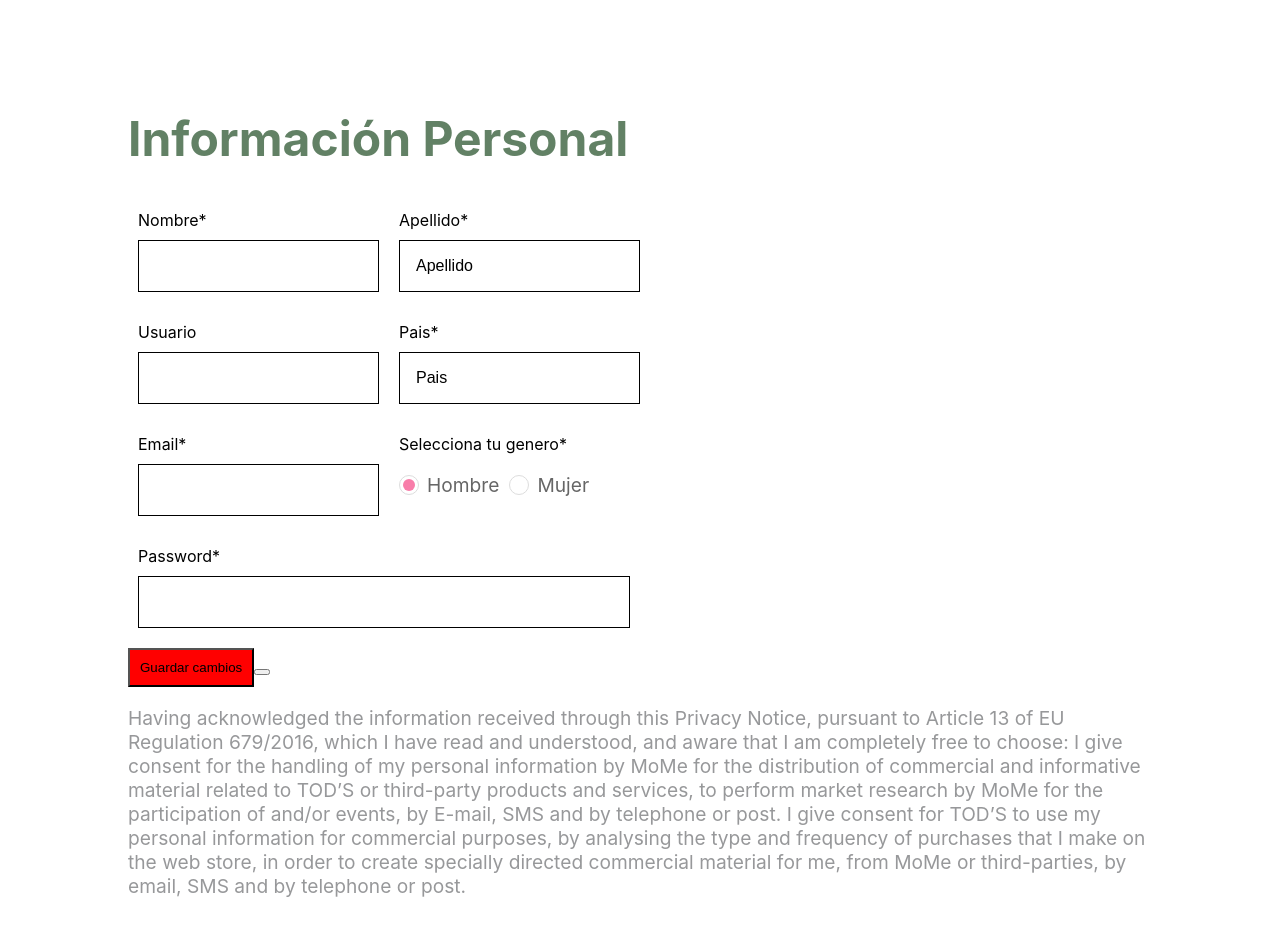
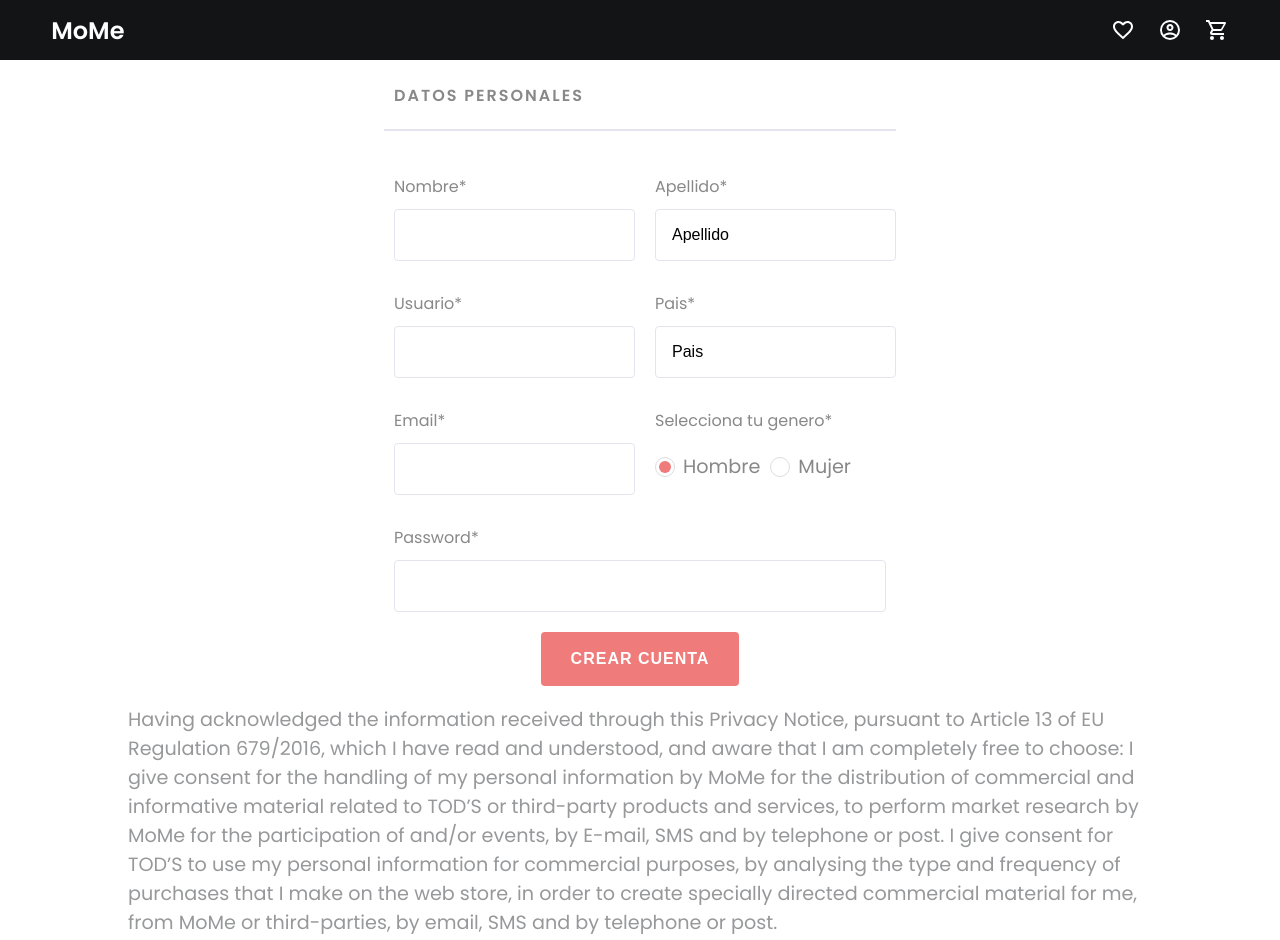
Before and after one commit to merrymustard/mome, a React app in the folder frontend/: page /signup in a window 1280 px wide. Before the commit the page ends 917 px from the top, so only its background shows below. Built offline with nearby package versions, Linux system fonts and the light colour scheme; some packages are replaced by stand-ins of ours.

Commit message:
signup styled compleated, nav bar added with logo and icons, not working tho

```diff
--- a/frontend/package.json
+++ b/frontend/package.json
@@ -4,8 +4,11 @@
   "private": true,
   "dependencies": {
     "@mdi/font": "^4.7.95",
+    "@mdi/js": "^4.7.95",
+    "@mdi/react": "^1.2.1",
     "axios": "^0.19.0",
     "react": "^16.10.0",
+    "react-burger-menu": "^2.6.13",
     "react-dom": "^16.10.0",
     "react-router-dom": "^5.1.2",
     "react-scripts": "3.1.2",
--- a/frontend/src/Router.js
+++ b/frontend/src/Router.js
@@ -6,9 +6,11 @@ import LogIn from "./components/LogIn";
 import Profile from "./components/Profile";
 import AddProducts from "./components/AddProducts"
 import NotFound from "./components/404/NotFound.js";
+import NavBar from "./components/NavBar"
 
 const Router = () => (
   <BrowserRouter>
+  <NavBar></NavBar>
     <Switch>
       <Route exact path="/" component={Home} />
       <Route exact path="/login" component={LogIn} />
--- a/frontend/src/components/NavBar.js
+++ b/frontend/src/components/NavBar.js
@@ -1,12 +1,42 @@
 import React from "react";
 import { MyContext } from "../context";
+import { NavMain } from "../styledComponents/StyledComps";
+import Icon from "@mdi/react";
 
-export default function NavBar(){
-	return(
-		<MyContext.Consumer>
-		{context => (
-			<h1>Navbar</h1>
-		)}
-		</MyContext.Consumer>
-	)
+import {
+  mdiAccountCircleOutline,
+  mdiHeartOutline,
+  mdiCartOutline
+} from "@mdi/js";
+
+export default function NavBar() {
+  return (
+    <MyContext.Consumer>
+      {context => (
+        <NavMain>
+          <h1 className="logo">MoMe</h1>
+          <div className="main-nav-icons">
+            <Icon className="icons-main-nav"
+              path={mdiHeartOutline}
+              title="Heart Favorites"
+              size={1}
+              color="white"
+            />
+            <Icon
+              path={mdiAccountCircleOutline}
+              title="User Profile"
+              size={1}
+              color="white"
+            />
+            <Icon
+              path={mdiCartOutline}
+              title="User Profile"
+              size={1}
+              color="white"
+            />
+          </div>
+        </NavMain>
+      )}
+    </MyContext.Consumer>
+  );
 }
--- a/frontend/src/components/SignUp.js
+++ b/frontend/src/components/SignUp.js
@@ -1,6 +1,12 @@
 import React from "react";
 import { MyContext } from "../context";
-import { SignUpTag, MainWrapperield, MainBtn } from "../styledComponents/StyledComps";
+import {
+  SignUpTag,
+  MainWrapperield,
+  MainBtn,
+  RowContainerRadio,
+  CenterizeMe
+} from "../styledComponents/StyledComps";
 
 export default function SignupContainer(props) {
   return (
@@ -14,8 +20,11 @@ export default function SignupContainer(props) {
           }}
         >
           <MainWrapperield>
-            <h1>Información Personal</h1>
-
+            <h1 className="tenpix">Registro</h1>
+            <h4 className="tenpix">Datos Personales</h4>
+            <hr />
+            {/* <small>*Campo obligatorio</small>*/}
+            <br/>
             {/* row1 */}
             <div className="row-container">
               <div className="form-container">
@@ -40,7 +49,7 @@ export default function SignupContainer(props) {
             {/* row2 */}
             <div className="row-container">
               <div className="form-container">
-                <label for="Username">Usuario</label>
+                <label for="Username">Usuario*</label>
                 <input
                   type="text"
                   name="username"
@@ -74,7 +83,7 @@ export default function SignupContainer(props) {
               <div className="form-container">
                 {/* genero radio */}
                 <label for="category">Selecciona tu genero*</label>
-                <div
+                <RowContainerRadio
                   className="row-container-radio"
                   onChange={e => context.handleInput(e, "newProduct")}
                 >
@@ -97,7 +106,7 @@ export default function SignupContainer(props) {
                     />
                     <label for="test2">Mujer</label>
                   </p>
-                </div>
+                </RowContainerRadio>
                 {/* genero radio end */}
               </div>
             </div>
@@ -114,15 +123,9 @@ export default function SignupContainer(props) {
                 />
               </div>
             </div>
-
-
-
-              <MainBtn type="button" value="Guardar cambios">
-            </MainBtn>
-            <button type="submit"></button>
-
-
-
+            <CenterizeMe>
+              <MainBtn type="submit" value="Crear Cuenta"></MainBtn>
+            </CenterizeMe>
           </MainWrapperield>
 
           <div>
@@ -142,7 +145,6 @@ export default function SignupContainer(props) {
               telephone or post.
             </p>
           </div>
-
         </SignUpTag>
       )}
     </MyContext.Consumer>
--- a/frontend/src/index.css
+++ b/frontend/src/index.css
@@ -1,8 +1,12 @@
+@import url('https://fonts.googleapis.com/css?family=Poppins:200,400,600&display=swap');
+
 body {
   margin: 0;
   text-align: center;
-  font-family: -apple-system, BlinkMacSystemFont, 'Segoe UI', 'Roboto', 'Oxygen', 'Ubuntu',
-    'Cantarell', 'Fira Sans', 'Droid Sans', 'Helvetica Neue', sans-serif;
+  font-family: 'Poppins', sans-serif;
+
+  /* font-family: -apple-system, BlinkMacSystemFont, 'Segoe UI', 'Roboto', 'Oxygen', 'Ubuntu',
+    'Cantarell', 'Fira Sans', 'Droid Sans', 'Helvetica Neue', sans-serif; */
   -webkit-font-smoothing: antialiased;
   -moz-osx-font-smoothing: grayscale;
 }
--- a/frontend/src/index.js
+++ b/frontend/src/index.js
@@ -4,9 +4,11 @@ import "./index.css";
 import Router from "./Router";
 import * as serviceWorker from "./serviceWorker";
 import MyProvider from "./context";
+import GlobalStyles from "./styledComponents/Theme";
 
 ReactDOM.render(
   <MyProvider>
+    <GlobalStyles />
     <Router />
   </MyProvider>,
   document.getElementById("root")
--- a/frontend/src/styledComponents/StyledComps.js
+++ b/frontend/src/styledComponents/StyledComps.js
@@ -1,12 +1,24 @@
 import styled from "styled-components";
 
-//sign up form
+/////color palette
+export const colors = {
+  primary: " #0f0d35",
+  // primary: " #201e45",
+  secondary: "#404267",
+  secondaryLight: "#e4e4ef",
+  accent: "#f07b7b",
+  darkBlack: "#131415",
+  midGray: "#888888",
+  lighGray: "#F5F5F5"
+};
+
+////////// sign up form
 export const SignUpTag = styled.form`
-  ${"" /* background-image: url("/images/oval-bg.png");
-  background-repeat: no-repeat;
-  background-size: cover; */}
   width: 100vw;
   height: 100vh;
+  display: flex;
+  justify-content: center;
+  align-items: center;
   padding: 6% 10%;
   text-align: left;
   box-sizing: border-box;
@@ -18,7 +30,14 @@ export const SignUpTag = styled.form`
   }
   h1 {
     font-size: 3rem;
-    color: #628165;
+    font-weight: 200;
+    color: ${colors.darkBlack};
+  }
+  h4 {
+    text-transform: uppercase;
+    letter-spacing: 2px;
+    font-weight: 600;
+    color: ${colors.midGray};
   }
 `;
 
@@ -70,24 +89,23 @@ export const AddProdTag = styled.form`
   }
 `;
 
+////////// Buttons
 export const MainBtn = styled.input`
-  padding: 10px;
-	background-color: red;
-
+  padding: 18px 30px;
+  background-color: ${colors.accent};
+  border: none;
+  font-size: 1rem;
+  text-transform: uppercase;
+  letter-spacing: 1px;
+  font-weight: 600;
+  color: white;
+  border-radius: 4px;
 `;
 
-// forms main skeleton
-export const MainWrapperield = styled.div`
-    width: 50%;
-    @media (max-width: 768px) {
-      width: 100%;
-    }
-
-    .row-container-radio {
+///////////Radiobuttons
+export const RowContainerRadio = styled.div`
   display: flex;
   flex-direction: row;
-
-      ${"" /* radio button styles */}
   [type="radio"]:checked,
   [type="radio"]:not(:checked) {
     position: absolute;
@@ -119,7 +137,7 @@ export const MainWrapperield = styled.div`
     content: "";
     width: 12px;
     height: 12px;
-        background: #f87da9;
+    background: ${colors.accent};
     position: absolute;
     top: 4px;
     left: 4px;
@@ -137,7 +155,31 @@ export const MainWrapperield = styled.div`
     -webkit-transform: scale(1);
     transform: scale(1);
   }
-      ${"" /* end radio buttons style */}
+`;
+
+export const CenterizeMe = styled.div`
+  display: flex;
+  flex-direction: center;
+  justify-content: center;
+`;
+
+////////// forms main skeleton
+export const MainWrapperield = styled.div`
+    width: 50%;
+    @media (max-width: 768px) {
+      width: 100%;
+    }
+		hr{
+		border: ${colors.secondaryLight} solid 0.5px;
+		}
+	small{
+		float: right;
+		font-size: .8rem;
+		color: ${colors.midGray};
+		margin-bottom: 20px;
+	}
+		.tenpix{
+			margin-left: 10px;
 		}
 
     .row-container {
@@ -153,6 +195,9 @@ export const MainWrapperield = styled.div`
         flex-direction: column;
         margin: 10px 0;
         width: 100%;
+				 label{
+					 color: ${colors.midGray}
+				 }
         .radio-btn-h {
           display: flex;
           flex-direction: row;
@@ -162,16 +207,16 @@ export const MainWrapperield = styled.div`
             font-size: 3rem;
           }
         }
-
         label {
           margin-left: 10px;
         }
       }
       input {
         padding: 16px;
-        border: black solid 1px;
+        border: ${colors.secondaryLight} solid 1px;
         margin: 10px;
         font-size: 1rem;
+				border-radius: 4px;
       }
     }
   }
@@ -251,3 +296,30 @@ export const ProfileTag = styled.form`
     }
   }
 `;
+
+////////// main nav
+export const NavMain = styled.nav`
+.logo{
+	color: white;
+}
+	width: 100vw;
+	height: 60px;
+	background-color: ${colors.darkBlack};
+	top: 0;
+	position: fixed;
+	box-sizing: border-box;
+	display: flex;
+	justify-content: space-between;
+	align-items: center;
+	padding: 0 4%;
+	.main-nav-icons{
+		width: 10%;
+		display: flex;
+		align-content: center;
+		justify-content: space-between;
+		@media (max-width: 768px) {
+				width:24%;
+			}
+    }
+	}
+`;
--- a/frontend/src/styledComponents/Theme.js
+++ b/frontend/src/styledComponents/Theme.js
@@ -1,67 +1,18 @@
-// import styled, { createGlobalStyle } from "styled-components";
+import { createGlobalStyle } from "styled-components";
 
-// const GlobalStyles = createGlobalStyle`
-//   background-image: url("/images/oval-bg.png");
-//   background-repeat: no-repeat;
-//   background-size: cover;
-//   width: 100vw;
-//   height: 100vh;
-//   padding: 6% 10%;
-//   text-align: left;
-//   box-sizing: border-box;
-//   display: flex;
-//   flex-direction: row;
-//   p {
-//     font-size: 1.2rem;
-//   }
-//   h1 {
-//       font-size: 3rem;
-//       color:#628165;
-//     }
-// `;
+const GlobalStyles = createGlobalStyle`
+  width: 100vw;
+  height: 100vh;
+  padding: 6% 10%;
+  box-sizing: border-box;
+	body{
+		margin-top: 4%;
+		@media (max-width: 768px) {
+			margin-top: 460px;
+    }
+	}
+`;
 
-// export const Container = styled.div`
-//   .duo-div {
-//     width: 36%;
-//   }
-//   .duo-div:last-of-type {
-//     padding-left: 30%;
-//     display: flex;
-//     flex-direction: column;
-//     justify-content: space-between;
-//     button {
-//       width: 100%;
-//       height: 60px;
-//       font-size: 1.3rem;
-//       font-weight: 600;
-//       border: none;
-//       border-radius: 8px;
-//     }
-//     h3 {
-//       font-size: 2rem;
-//       font-weight: 300;
-//       margin: 5px 0;
-//     }
-//     h2 {
-//       font-size: 2.4rem;
-//       margin: 0;
-//     }
-//   }
-//   .form-container {
-//     display: flex;
-//     flex-direction: column;
-//     margin: 40px 0;
-//     tag {
-//       color: #949494;
-//     }
-//     input {
-//       padding: 14px;
-//       border: none;
-//       background: #ececec;
-//       margin: 5px 0;
-//       width: 110%;
-//     }
-//   }
-// `
 
-// export default GlobalStyles;
+
+export default GlobalStyles;
```
Also changed, not shown: 1 other file. Lines whose indentation alone changed are shown as unchanged.
